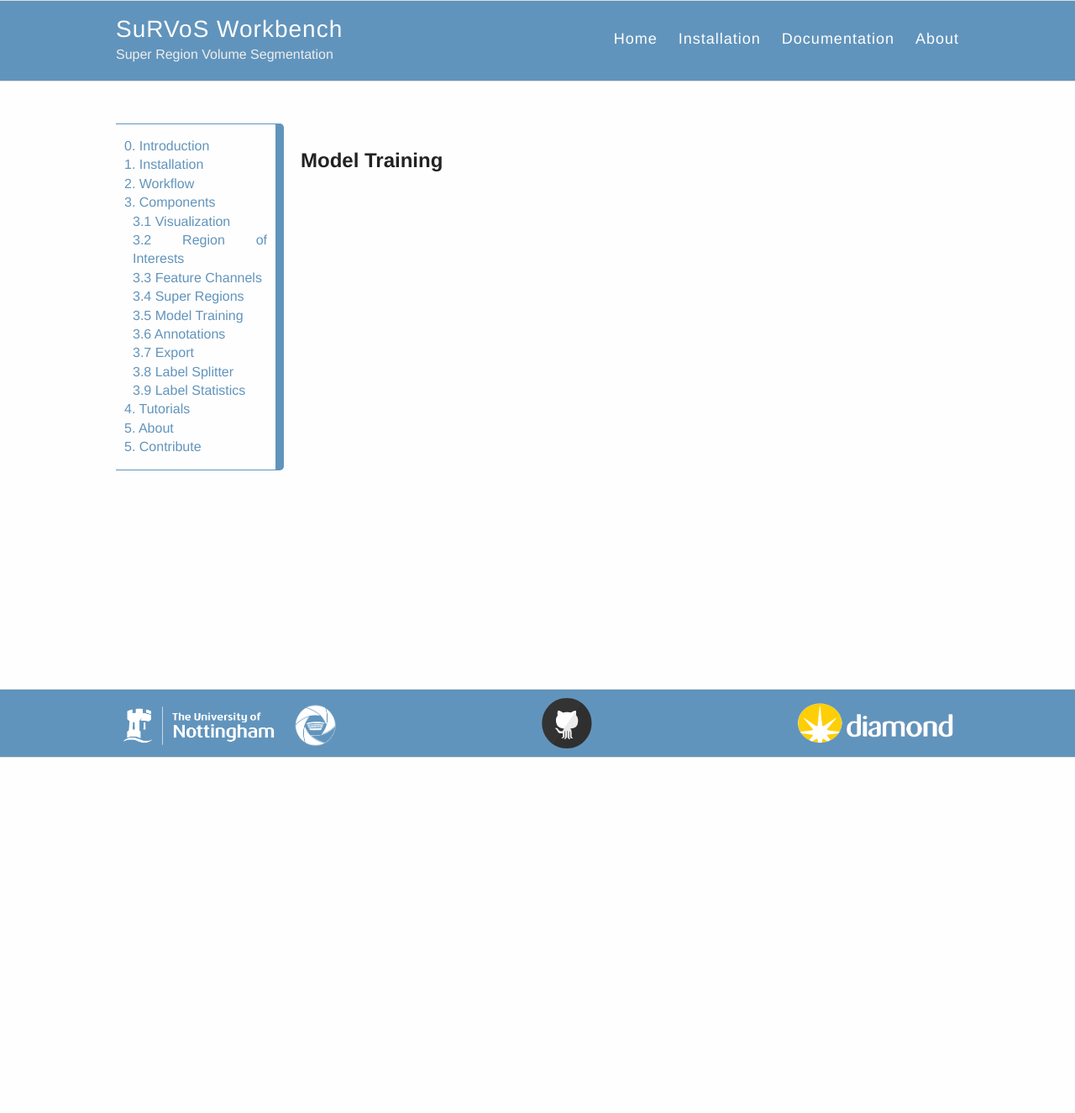
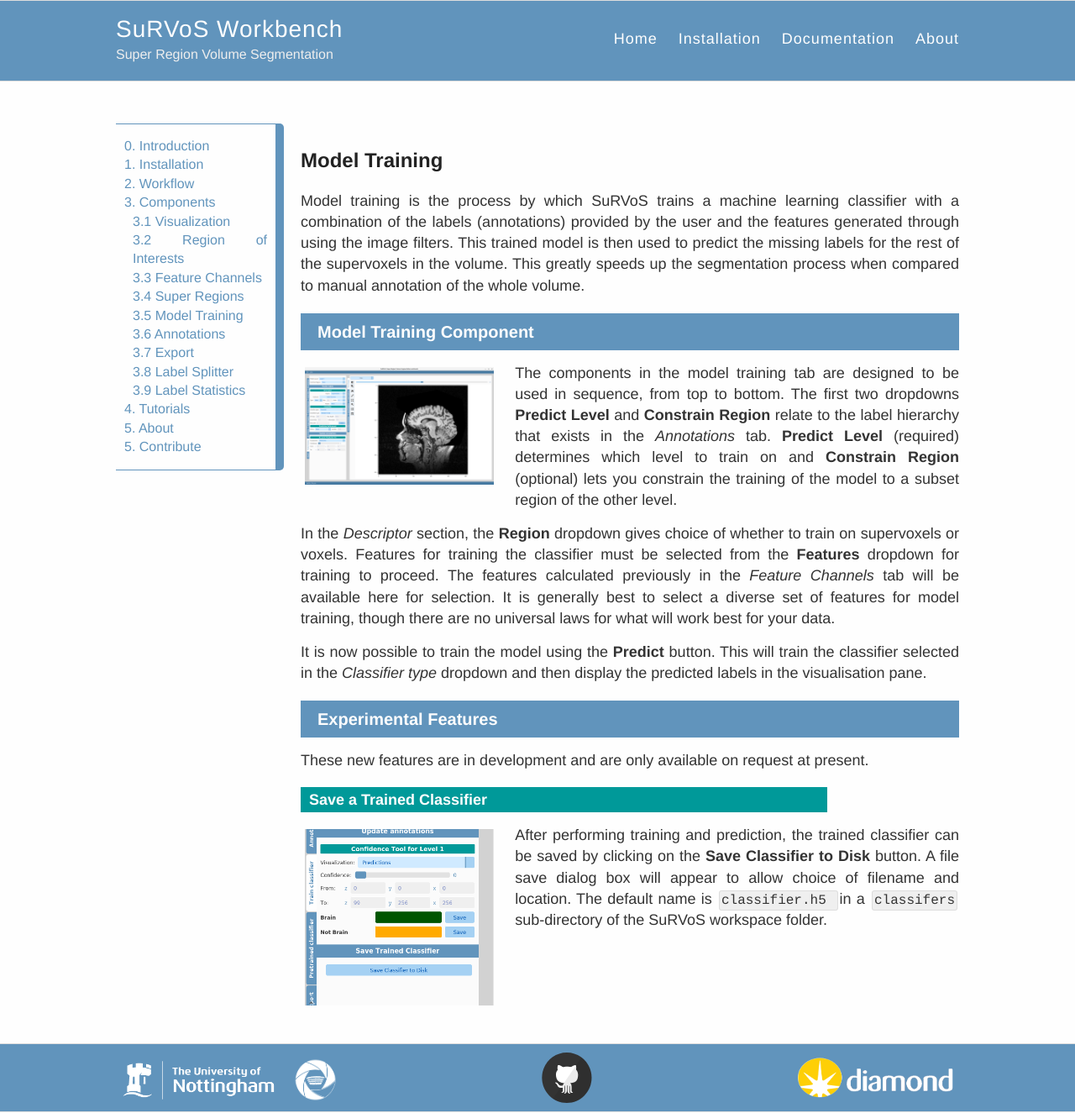
Before and after one commit to DiamondLightSource/SuRVoS, a Jekyll site: the page built from docs/components/training.md, in a window 1280 px wide. Shown: the whole page at 84% size. Built offline with Jekyll 4.4.1, drawn with Linux system fonts in a browser that asks for light colours; before the commit the page ends 903 px from its top, so only the background shows below that.

Commit message:
Update the model training information page

```diff
--- a/docs/components/training.md
+++ b/docs/components/training.md
@@ -4,3 +4,25 @@
 toc-section: 3
 toc-subsection: 5
 ---
+
+Model training is the process by which SuRVoS trains a machine learning classifier with a combination of the labels (annotations) provided by the user and the features generated through using the image filters. This trained model is then used to predict the missing labels for the rest of the supervoxels in the volume. This greatly speeds up the segmentation process when compared to manual annotation of the whole volume.
+
+## Model Training Component
+
+![left30]({{site.baseurl}}/images/components/model_training/training_component.jpg)
+
+The components in the model training tab are designed to be used in sequence, from top to bottom. The first two dropdowns **Predict Level** and **Constrain Region** relate to the label hierarchy that exists in the *Annotations* tab. **Predict Level** (required) determines which level to train on and **Constrain Region** (optional) lets you constrain the training of the model to a subset region of the other level.
+
+In the *Descriptor* section, the **Region** dropdown gives choice of whether to train on supervoxels or voxels. Features for training the classifier must be selected from the **Features** dropdown for training to proceed. The features calculated previously in the *Feature Channels* tab will be available here for selection. It is generally best to select a diverse set of features for model training, though there are no universal laws for what will work best for your data.
+
+It is now possible to train the model using the **Predict** button. This will train the classifier selected in the *Classifier type* dropdown and then display the predicted labels in the visualisation pane.
+
+## Experimental Features
+
+These new features are in development and are only available on request at present.
+
+### Save a Trained Classifier
+
+![left30]({{site.baseurl}}/images/components/model_training/save_classifier.png)
+
+After performing training and prediction, the trained classifier can be saved by clicking on the **Save Classifier to Disk** button. A file save dialog box will appear to allow choice of filename and location. The default name is `classifier.h5 ` in a `classifers` sub-directory of the SuRVoS workspace folder.
```
Also changed, not shown: images/components/model_training/save_classifier.png (added), images/components/model_training/training_component.jpg (added).
